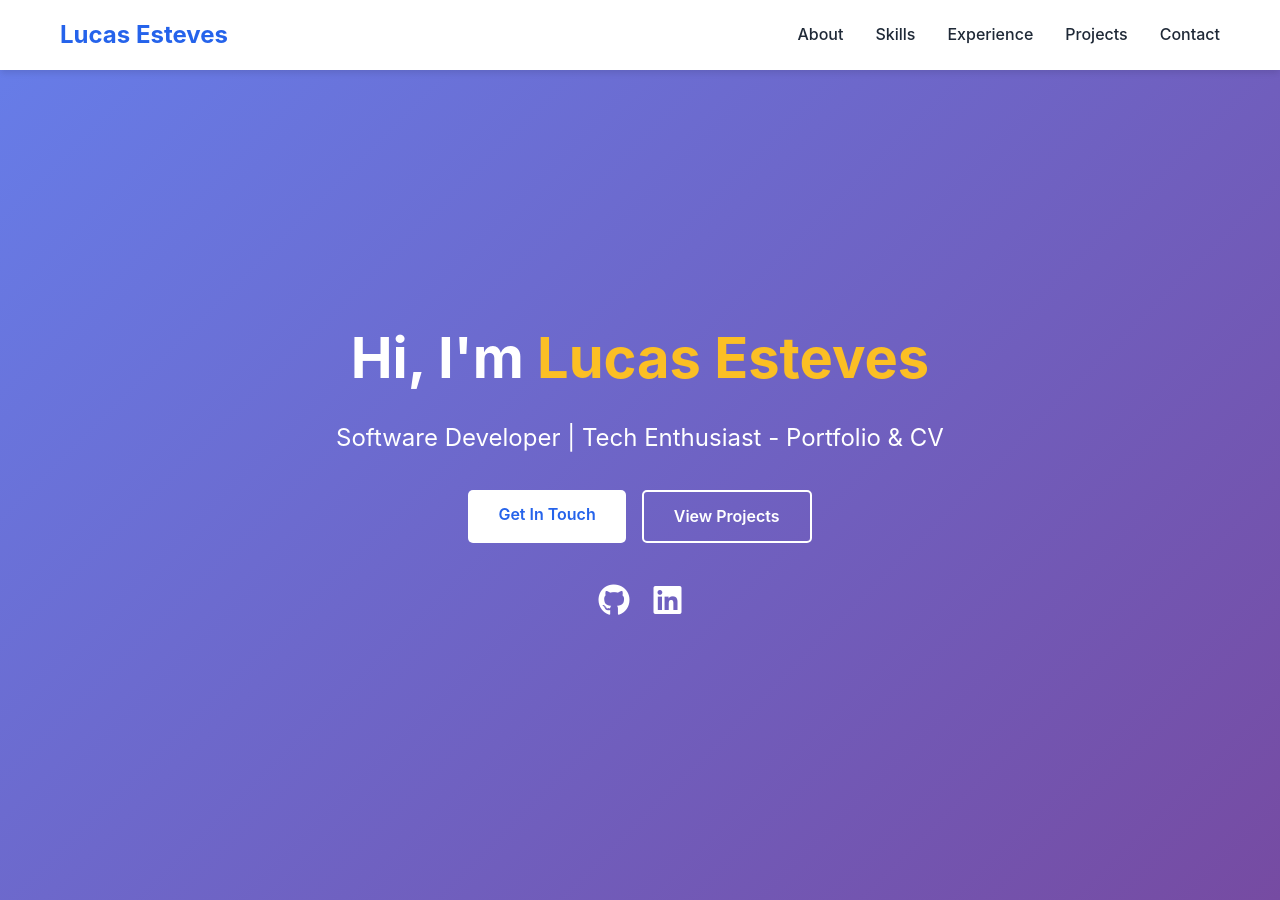
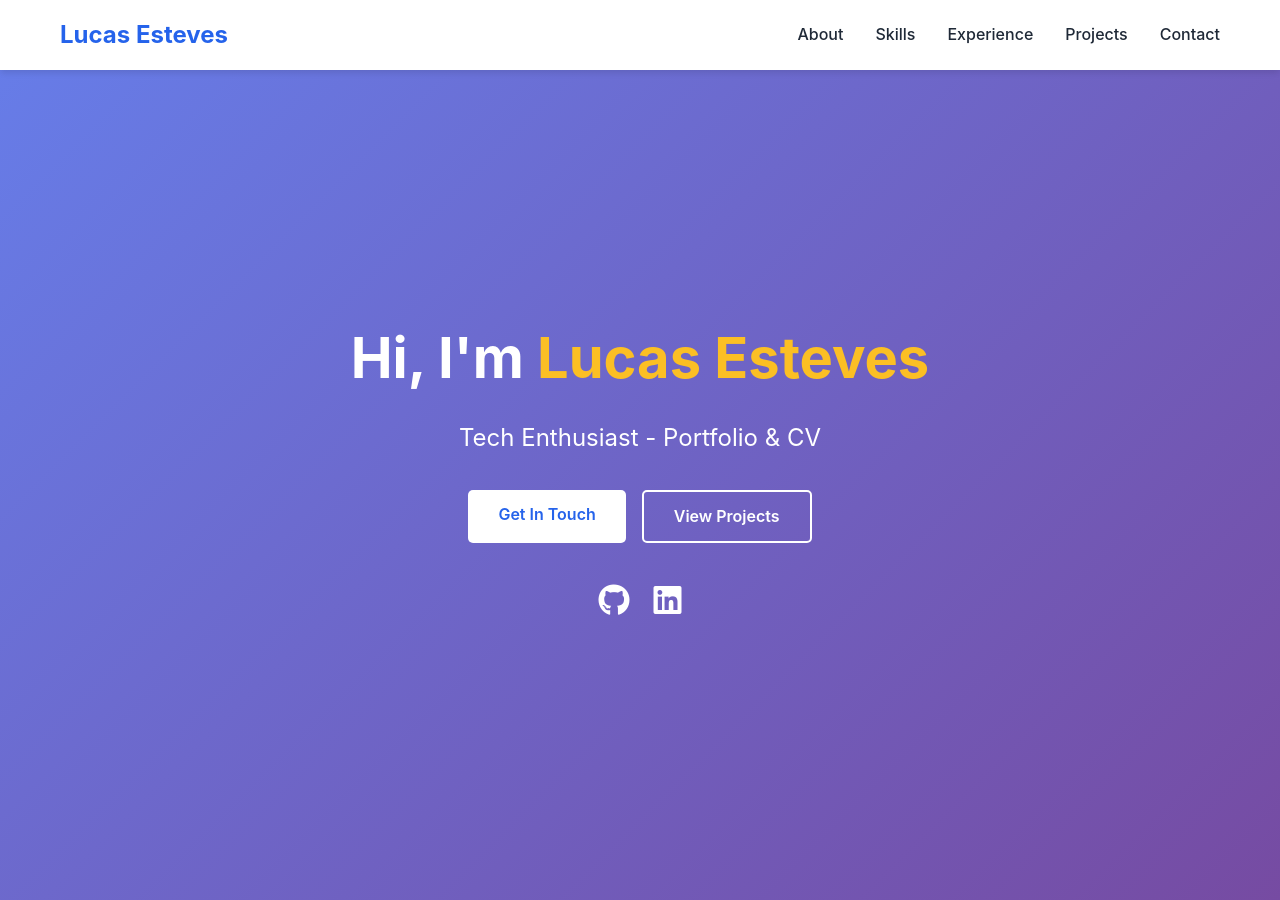
Before and after one commit to lucasestevesr/lucasestevesr.github.io, a Jekyll site: the page built from index.html, in a window 1280 px wide and 900 px high. Built offline with Jekyll 4.4.1, drawn with Linux system fonts in a browser that asks for light colours; some of the changed lines change nothing that is shown; some of the changed text lies outside the part shown.

Commit message:
Update _config.yml

```diff
--- a/_config.yml
+++ b/_config.yml
@@ -1,7 +1,7 @@
-title: Lucas Esteves - Portfolio
-description: Software Developer | Tech Enthusiast - Portfolio & CV
+title: Lucas Esteves - Software Developer
+description: Tech Enthusiast - Portfolio & CV
 author: Lucas Esteves
-email: contact@example.com  # TODO: Update with your actual email
+email: esteveslucasreis@gmail.com
 baseurl: ""
 url: "https://lucasestevesr.github.io"
 
```
